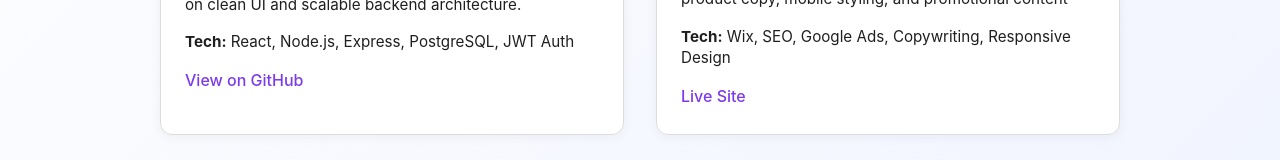
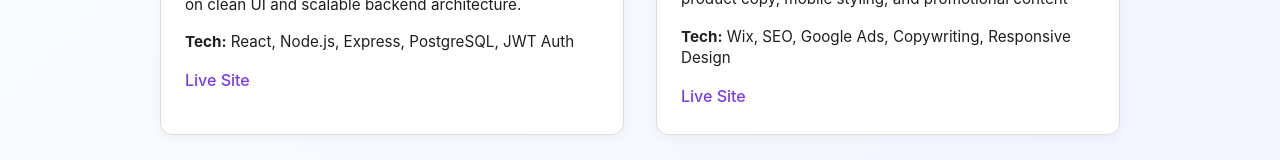
Before and after one commit to sydmitch/portfolio-website, a React (Vite) app: page /projects in a window 1280 px wide. Shown: the part 474-634 px from the top of the page. Built offline with nearby package versions, Linux system fonts and the light colour scheme.

Commit message:
DiscogMVP link

```diff
--- a/src/pages/Projects.jsx
+++ b/src/pages/Projects.jsx
@@ -4,7 +4,7 @@ export default function Projects() {
       title: 'DiscogMVP',
       description: 'A full-stack e-commerce prototype for discovering and collecting music releases. Users can browse a catalog of albums, view detailed release info, and build a personalized wishlist. Built with the PERN stack (PostgreSQL, Express, React, Node.js), the app includes secure user authentication (JWT), admin inventory controls, and a Stripe-integrated checkout experience. Developed collaboratively as a capstone project focused on clean UI and scalable backend architecture.',
       tech: 'React, Node.js, Express, PostgreSQL, JWT Auth',
-      link: 'https://github.com/2410-Capstone/DiscogMVP'
+      link: 'https://discog-mv-producer.vercel.app/'
     },
         {
       title: 'Hunter Battery Website',
@@ -32,7 +32,7 @@ export default function Projects() {
               <a href={project.live} target="_blank" rel="noopener noreferrer">Live Site</a>
             )}
             {project.link && (
-              <a href={project.link} target="_blank" rel="noopener noreferrer">View on GitHub</a>
+              <a href={project.link} target="_blank" rel="noopener noreferrer">Live Site</a>
             )}
           </div>
         ))}
```
